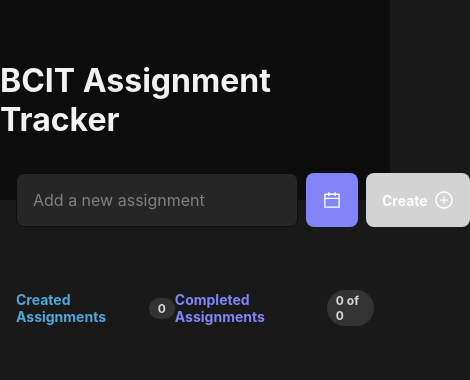
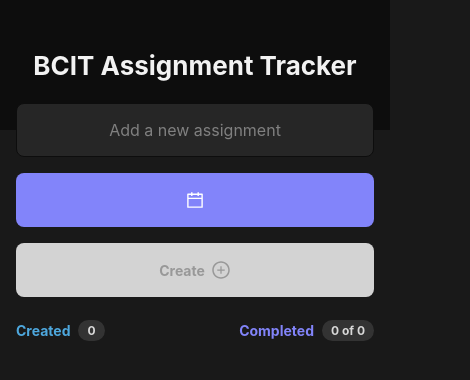
Before and after one commit to allen925/Simple-Task-Tracker, a React (Vite) app: page / in a window 390 px wide. Shown: the top 380 px of the page, 470 px wide, since content can reach past the window. Built offline with nearby package versions, Linux system fonts and the light colour scheme.

Commit message:
updated a fully working calendar, with position anchoring

```diff
--- a/src/App.tsx
+++ b/src/App.tsx
@@ -6,9 +6,10 @@
 
 function App() {
   const [assignments, setAssignments] = useState<AssignmentType[]>([]);
+
   return (
     <>
-    <Header setAssignments={setAssignments}/>
+      <Header setAssignments={setAssignments} />
       <Assignments assignments={assignments} setAssignments={setAssignments}/>
     </>
   );
--- a/src/components/Assignment/assignment.module.css
+++ b/src/components/Assignment/assignment.module.css
@@ -43,6 +43,7 @@
 }
 
 .deleteButton {
+  margin: 0 10px;
   background: none;
   border: none;
   color: #808080;
--- a/src/components/Assignments/assignments.module.css
+++ b/src/components/Assignments/assignments.module.css
@@ -43,3 +43,15 @@
   flex-direction: column;
   gap: 12px;
 }
+
+@media (max-width: 700px) {
+  .assignments {
+    margin-top: 190px;
+  }
+  .header p {
+    display: none;
+  }
+  .header p.showOnMobile {
+    display: block;
+  }
+}
--- a/src/components/Assignments/index.tsx
+++ b/src/components/Assignments/index.tsx
@@ -1,6 +1,8 @@
 import { Assignment } from "../Assignment";
 import styles from "./assignments.module.css";
 import { AssignmentType } from '../../helpers/type';
+import { formatDate } from "../../helpers/helpers";
+import { useEffect, useState } from "react";
 
 type assignmentTypeListP = {
   assignments: AssignmentType[];
@@ -8,6 +10,16 @@
 };
 
 export function Assignments({ assignments, setAssignments }: assignmentTypeListP) {
+  const [isMobile, setIsMobile] = useState(window.innerWidth < 700);
+
+  useEffect(() => {
+    const handleResize = () => { setIsMobile(window.innerWidth < 700); };
+
+    window.addEventListener('resize', handleResize);
+    return () => {
+      window.removeEventListener('resize', handleResize);
+    };
+  }, []);
 
   const completedCount = assignments.reduce((count, assignment) => {
     return count + (assignment.completed ? 1 : 0);
@@ -31,19 +43,18 @@
     <section className={styles.assignments}>
       <header className={styles.header}>
         <div>
-          <p>Created Assignments</p>
+          <p className={isMobile ? styles.showOnMobile : ""}>Created {isMobile ? "" : "Assignments"}</p>
           <span>{assignments.length}</span>
         </div>
-
         <div>
-          <p className={styles.textPurple}>Completed Assignments</p>
+          <p className={`${styles.textPurple} ${isMobile ? styles.showOnMobile : ""}`}>Completed {isMobile ? "" : "Assignments"}</p>
           <span>{completedCount} of {assignments.length}</span>
         </div>
       </header>
 
       <div className={styles.list}>
         {assignments.map((assignment, index) => (
-          <Assignment assignment={assignment} key={index} toggleCompletion={() => toggleCompletion(index)} deleteAssignment={() => deleteAssignment(index)}/>
+          <Assignment assignment={assignment} key={index} toggleCompletion={() => toggleCompletion(index)} deleteAssignment={() => deleteAssignment(index)} formatDate={formatDate} />
         ))}
       </div>
     </section>
--- /dev/null
+++ b/src/components/Calendar/calendar.module.css
@@ -0,0 +1,29 @@
+
+.infobox {
+  background-color: rgb(79, 79, 79);
+  padding: 10px;
+  border-radius: 10px;
+  font-size: 1rem;
+  position: fixed;
+  position-anchor: --myAnchor;
+  top: calc(anchor(bottom) + 5px);
+  left: 50%;
+z-index: 20;}
+
+.selected {
+  background-color: hsl(240, 99%, 72%) !important;
+}
+
+.chev {
+  fill:hsl(240, 99%, 72%) ;
+}
+
+.chev:hover {
+  fill:hsl(240, 96%, 67%) ;
+}
+
+@media (max-width: 701px) {
+  .infobox {
+    justify-self: anchor-center;
+  }
+}
--- /dev/null
+++ b/src/components/Calendar/index.tsx
@@ -0,0 +1,79 @@
+import React, { useEffect, useState } from 'react';
+import { CalendarDay, DayPicker, Modifiers } from "react-day-picker";
+import styles from "./calendar.module.css";
+interface DayButtonProps extends React.ButtonHTMLAttributes<HTMLButtonElement> {
+  day: CalendarDay;
+  modifiers: Modifiers;
+}
+
+type params = {
+  selectedDate: Date | undefined;
+  setSelectedDate:  React.Dispatch<React.SetStateAction<Date | undefined>>;
+  setIsPickerOpen: React.Dispatch<React.SetStateAction<boolean>>;
+  isPickerOpen: boolean;
+};
+
+export function Calendar({ selectedDate, setSelectedDate, setIsPickerOpen, isPickerOpen }: params) {
+  const [hoveredDay, setHoveredDay] = useState<Date | null>(null);
+  const [isMobile, setIsMobile] = useState(false);
+
+  useEffect(() => {
+    const match = window.matchMedia('(hover: none)').matches;
+    setIsMobile(match);
+  }, []);
+
+  const handleDateChange = (date: Date | undefined) => {
+    setSelectedDate(date);
+    setIsPickerOpen(!isPickerOpen);
+  };
+
+  const DayButton = ({ day, ...buttonProps }: DayButtonProps) => {
+    const isHovered = hoveredDay && day.date.toDateString() === hoveredDay.toDateString();
+    const dayStyle: React.CSSProperties = {
+      backgroundColor: isHovered ? 'hsl(240, 96%, 67%)' : '',
+      color: 'white',
+      cursor: 'pointer',
+      borderRadius: "10px",
+    };
+
+    return isMobile ? (
+      // Mobile Button: no hover effects, handle touch interactions
+      <button
+        {...buttonProps}
+        style={dayStyle}
+        onClick={() => handleDateChange(day.date)}
+      />
+    ) : (
+      // Non-Mobile Button: includes hover effects
+      <button
+        {...buttonProps}
+        style={dayStyle}
+        onMouseEnter={() => setHoveredDay(day.date)}
+        onMouseLeave={() => setHoveredDay(null)}
+      />
+    );
+  };
+
+  return (
+    <div className={styles.datePickerContainer + ' ' + styles.infobox}>
+      <DayPicker
+        mode="single"
+        selected={selectedDate}
+        onSelect={handleDateChange}
+        classNames={{
+          selected: styles.selected, chevron: styles.chev,
+        }}
+        components={{
+          DayButton: (props) => <DayButton {...props} />
+        }}
+        styles={{
+          day: {
+            backgroundColor: "rgb(130, 130, 130)",
+            borderRadius: "10px",
+            color: "white",
+          },
+        }}
+      />
+    </div>
+  );
+}
--- a/src/components/Header/header.module.css
+++ b/src/components/Header/header.module.css
@@ -5,6 +5,10 @@
   justify-content: center;
   height: 200px;
   position: relative;
+}
+
+h1{
+  text-align: center;
 }
 
 .newAssignmentForm {
@@ -33,24 +37,61 @@
   color: #808080;
 }
 
-.newAssignmentForm button {
+.newAssignmentForm .button {
   height: 100%;
   padding: 0 16px;
   background: #8284fa;
-  color: #fff;
   border: none;
   border-radius: 8px;
   display: flex;
   align-items: center;
   gap: 6px;
+  /* font */
   font-weight: 700;
   font-size: 14px;
 }
 
-.newAssignmentForm button:disabled {
+.newAssignmentForm .button:disabled {
   background: lightgrey;
   cursor: default;
 }
-.datePickerContainer {
-  position:sticky;
+
+.newAssignmentForm .button:not(:disabled){
+  color: #fff;
 }
+
+.newAssignmentForm .button:not(:disabled):hover {
+  background-color:hsl(240, 96%, 67%) ;
+}
+
+.anchor {
+  width: fit-content;
+  anchor-name: --myAnchor;
+}
+
+@media (max-width: 701px) {
+  .header {
+    height: 130px;
+    font-size: small;
+  }
+
+  .newAssignmentForm {
+    flex-direction: column;
+    height: auto;
+    bottom: -175px;
+  }
+
+  .newAssignmentForm input, .newAssignmentForm button{
+    flex-basis: auto ;
+    padding: 0 16px;
+    text-align: center;
+  }
+
+  .newAssignmentForm input,
+  .newAssignmentForm .button {
+    justify-content: center;
+    width: 100%;
+    height: 54px;
+    margin-bottom: 8px;
+  }
+}
--- a/src/components/Header/index.tsx
+++ b/src/components/Header/index.tsx
@@ -1,9 +1,9 @@
 import styles from "./header.module.css";
 import { AiOutlinePlusCircle, AiOutlineCalendar } from "react-icons/ai";
-import { uppercase } from "../../helpers/stringHelpers";
-import { useState } from "react";
+import { uppercase, formatDate } from "../../helpers/helpers";
+import { useEffect, useRef, useState } from "react";
 import { AssignmentType } from '../../helpers/type';
-import { DayPicker } from "react-day-picker";
+import { Calendar } from "../Calendar";
 
 type HeaderProps = {
   setAssignments: React.Dispatch<React.SetStateAction<AssignmentType[]>>;
@@ -31,13 +31,28 @@
     }
   }
 
+  const calendarRef = useRef<HTMLDivElement>(null);
+  useEffect(() => {
+    const handleOutsideClick = (event: MouseEvent) => {
+      if (calendarRef.current && !calendarRef.current.contains(event.target as Node)) {
+        setIsPickerOpen(false);
+      }
+    };
+
+    if (isPickerOpen) {
+      document.addEventListener('click', handleOutsideClick);
+    } else {
+      document.removeEventListener('click', handleOutsideClick);
+    }
+
+    // Cleanup the event listener unmounts / closes
+    return () => {
+      document.removeEventListener('click', handleOutsideClick);
+    };
+  }, [isPickerOpen]);
+
   const toggleDatePicker = () => {
-    setIsPickerOpen(!isPickerOpen);
-  };
-
-  const handleDateChange = (date: Date | undefined) => {
-    setSelectedDate(date);
-    toggleDatePicker();  // Optionally close the picker on selection
+    setIsPickerOpen(prev => !prev);
   };
 
   return (
@@ -46,30 +61,32 @@
       <h1>{uppercase("bcit")} Assignment Tracker</h1>
       <form className={styles.newAssignmentForm} onSubmit={handleSubmit}>
         <input placeholder="Add a new assignment" type="text" value={answer} onChange={handleInputChange} />
-        <div>
-          <button type="button" className={styles.toggleButton} onClick={toggleDatePicker}>
-            <AiOutlineCalendar size={20} />
+        <div ref={calendarRef}>
+          <button type="button" className={styles.button + ' ' + styles.toggleButton + ' ' + styles.anchor} onClick={toggleDatePicker}>
+            {selectedDate ? formatDate(selectedDate) : <AiOutlineCalendar size={20} />}
           </button>
           {isPickerOpen && (
-            <div className={styles.datePickerContainer}>
-              <DayPicker mode="single" selected={selectedDate} onSelect={handleDateChange} />
-            </div>
+            <Calendar selectedDate={selectedDate} setSelectedDate={setSelectedDate} setIsPickerOpen={setIsPickerOpen} isPickerOpen={isPickerOpen} />
           )}
         </div>
-
-
-
-        {/* <button style="anchor-name: --anchor-btn-1" popovertarget="my-tooltip-1">
-          <p aria-hidden="true">?</p>
-        </button>
-        <div id="my-tooltip-1" className="tooltip" style="position-anchor: --anchor-btn-1" popover>
-          <p>The sun dipped, fiery orange melting into buttery yellow. Maya mirrored the hues on canvas, each stroke bittersweet – fleeting beauty, a day gone. Yet, she painted on, for in those streaks lay the promise of a new dawn.</p>
-        </div> */}
-
-        <button disabled={
-          answer.length === 0}>
-          Create <AiOutlinePlusCircle size={20} />
-        </button>
+        {/* hide date picker if clicked on it. */}
+        <div style={{ display: "inline-block", position: "relative" }}>
+          <button className={styles.button} disabled={!answer}>
+            Create <AiOutlinePlusCircle size={20} />
+          </button>
+          {!answer && (
+            <div style={{
+              position: "absolute",
+              left: 0,
+              right: 0,
+              top: 0,
+              bottom: 0,
+              cursor: "not-allowed",
+              pointerEvents: "auto",
+              zIndex: 10
+            }}/>
+          )}
+        </div>
       </form>
       {error && <p className={styles.error}>{error}</p>}
     </header>
--- /dev/null
+++ b/src/helpers/helpers.ts
@@ -0,0 +1,15 @@
+const uppercase = (text: string) => {
+  return text.toUpperCase();
+};
+
+function formatDate(date: Date) {
+  if (!date) return null;
+
+  const day = date.getDate().toString().padStart(2, '0');
+  const month = date.toLocaleString('en-US', { month: 'short' });
+  const year = date.getFullYear();
+  const formattedDate = `${month} ${day} ${year}`;
+  return date.getTime() < new Date().setHours(0,0,0,0) ? `${formattedDate} (passed)` : formattedDate;
+}
+
+export { uppercase, formatDate };
--- a/src/helpers/stringHelpers.ts
+++ /dev/null
@@ -1,5 +0,0 @@
-const uppercase = (text: string) => {
-  return text.toUpperCase();
-};
-
-export { uppercase };
```
Also changed, not shown: package.json (+5 -5 lines), src/components/Assignment/index.tsx (+8 -5 lines), 1 other file (tests, documents, lock files or other folders).
